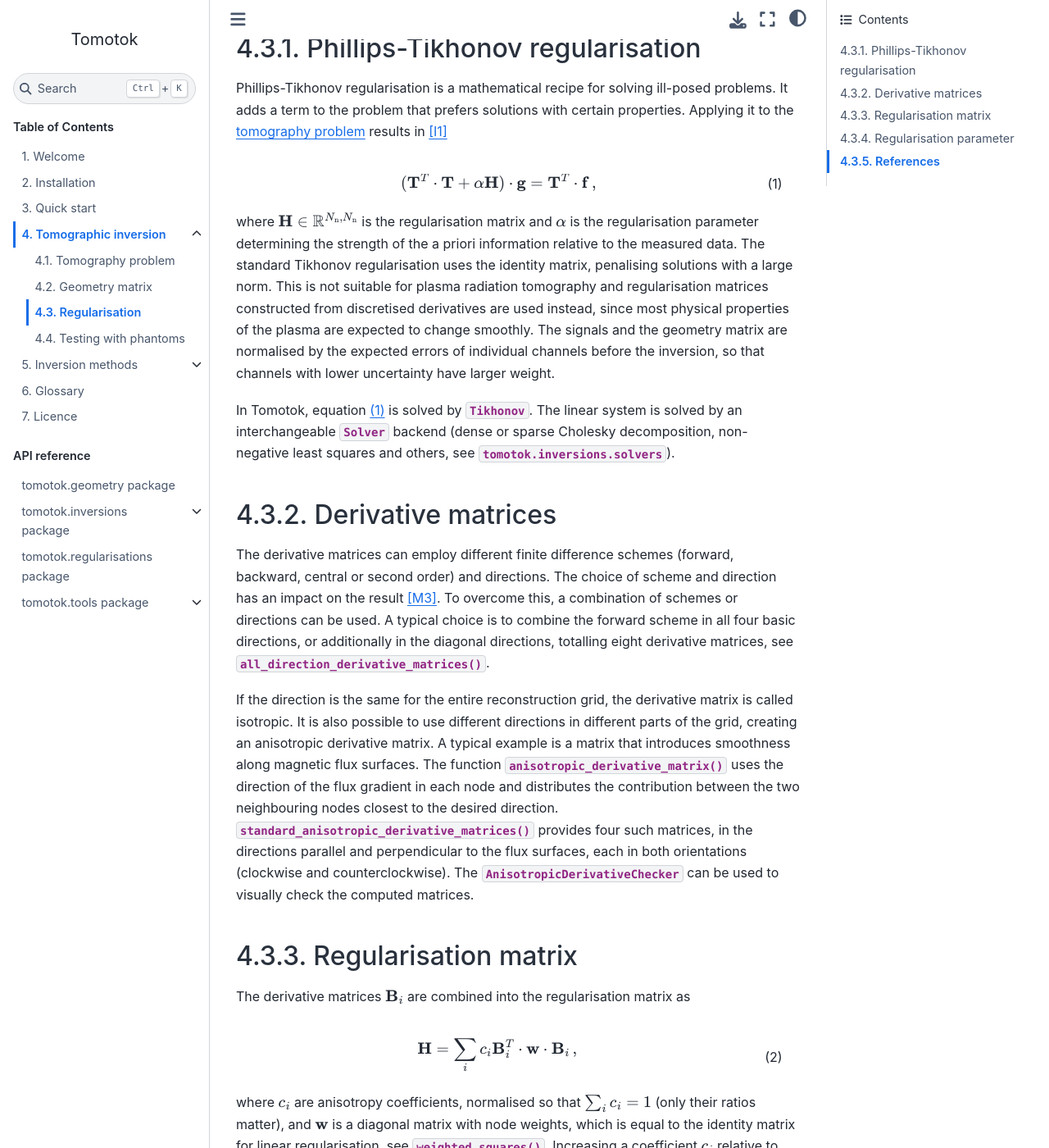
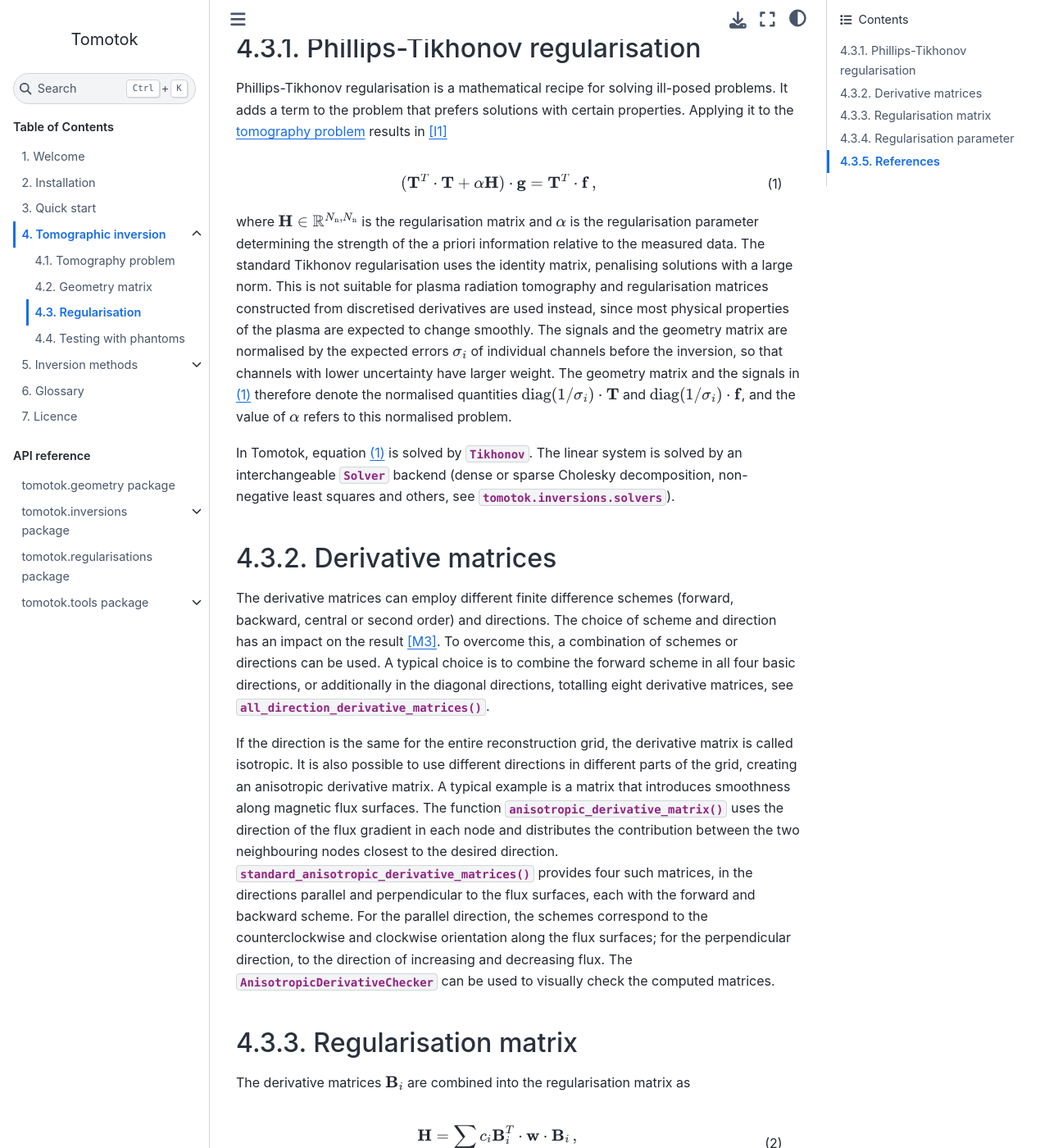
Before and after one commit to Tomotok/core, a Sphinx documentation site: the page built from docs/source/tomography/regularisation.rst, in a window 1280 px wide and 1400 px high, scrolled down 270 px. Shown: the whole window at 82% size. Built offline with Sphinx 7.4.7 and the Sphinx Book theme 1.1.4, drawn with Linux system fonts in a browser that asks for light colours; the version number could not be read and is left out; some of the changed text lies outside the part shown.

Commit message:
Clarify num, masking, normalisation and anisotropic orientations in docs

```diff
--- a/docs/source/methods/lame.rst
+++ b/docs/source/methods/lame.rst
@@ -93,7 +93,7 @@
 Implementation
 --------------
 
-The structure of the classes is based on the algorithms proposed by T. Odstrcil in [L1]_. A base class :class:`~tomotok.inversions.lame.Algebraic` implements the series expansion :eq:`series` in its ``invert`` method, while subclasses implement the ``decompose`` method. Unlike other :class:`~tomotok.inversions.base.RegularisedInversion` subclasses, algebraic methods do not use a :class:`~tomotok.inversions.solvers.base.Solver`. In the current implementation, the decomposition is recomputed on every call, since the inputs are normalised by the errors of the given time slice. Within a call, different values of the regularisation parameter are evaluated without recomputing the decomposition, which speeds up the search for the regularisation parameter compared to :class:`~tomotok.inversions.tikhonov.Tikhonov`. The ``num`` parameter limits the number of components :math:`K` used in the series expansion.
+The structure of the classes is based on the algorithms proposed by T. Odstrcil in [L1]_. A base class :class:`~tomotok.inversions.lame.Algebraic` implements the series expansion :eq:`series` in its ``invert`` method, while subclasses implement the ``decompose`` method. Unlike other :class:`~tomotok.inversions.base.RegularisedInversion` subclasses, algebraic methods do not use a :class:`~tomotok.inversions.solvers.base.Solver`. In the current implementation, the decomposition is recomputed on every call, since the inputs are normalised by the errors of the given time slice. Within a call, different values of the regularisation parameter are evaluated without recomputing the decomposition, which speeds up the search for the regularisation parameter compared to :class:`~tomotok.inversions.tikhonov.Tikhonov`. The ``num`` parameter limits the number of components :math:`K` used in the series expansion, and it can be changed for a single evaluation by the ``num`` argument of ``invert``. :class:`~tomotok.inversions.lame.SvdAlgebraic` always computes all components and ``num`` only truncates the series, while :class:`~tomotok.inversions.lame.GevAlgebraic` computes only the :math:`K` largest eigenvalues, see below.
 
 - :class:`~tomotok.inversions.lame.SvdAlgebraic` implements the SVD method. It works with dense matrices; sparse inputs are converted to dense format.
 - :class:`~tomotok.inversions.lame.GevAlgebraic` implements the GEV method using the sparse eigenvalue solver :func:`scipy.sparse.linalg.eigsh`. Only :math:`K` largest eigenvalues are computed (:math:`N_\mathrm{c}` by default), which makes it suitable for large grids. If the requested number of components is not smaller than :math:`N_\mathrm{n}`, the dense solver :func:`scipy.linalg.eigh` is used instead. Components with numerically zero eigenvalues, which occur for a rank-deficient geometry matrix, are discarded.
@@ -106,7 +106,7 @@
     - Additional QR sweeps converge only slowly, e.g. 50 sweeps reached a relative error of about :math:`10^{-3}` while being several times slower than the SVD.
     - Diagonalising the small triangular matrix exactly by SVD gives the exact solution, but at the same cost as the SVD of the full matrix, since LAPACK already performs an initial QR decomposition for strongly non-square matrices.
 
-The regularisation parameter can be determined by any :class:`~tomotok.inversions.base.RegularisationSelector`. Additionally, :class:`~tomotok.inversions.lame.FastSelector` provides a fast estimate of :math:`\alpha` from the diagonal values of :math:`\mathbf{D}` without any additional inversion. Supported estimates are the ``mean``, ``median``, ``quantile`` (the :math:`2/e` quantile, default), ``logmean`` (geometric mean) and ``half`` (half of the maximum value) of the diagonal values. Since the singular values enter the filter factors :eq:`filters` squared, the estimate is squared by default, which can be switched off by the ``square`` parameter.
+The regularisation parameter can be determined by any :class:`~tomotok.inversions.base.RegularisationSelector`. Additionally, :class:`~tomotok.inversions.lame.FastSelector` provides a fast estimate of :math:`\alpha` from the diagonal values of :math:`\mathbf{D}` without any additional inversion. The estimate is computed from all singular values stored by the decomposition, regardless of the truncation of the series. These are all :math:`N_\mathrm{c}` values for :class:`~tomotok.inversions.lame.SvdAlgebraic`, but only the :math:`K` computed values for :class:`~tomotok.inversions.lame.GevAlgebraic`, so the same ``num`` can lead to different estimates for the two methods. Supported estimates are the ``mean``, ``median``, ``quantile`` (the :math:`2/e` quantile, default), ``logmean`` (geometric mean) and ``half`` (half of the maximum value) of the diagonal values. Since the singular values enter the filter factors :eq:`filters` squared, the estimate is squared by default, which can be switched off by the ``square`` parameter.
 
 References
 ----------
--- a/docs/source/tomography/regularisation.rst
+++ b/docs/source/tomography/regularisation.rst
@@ -15,7 +15,7 @@
 
    ( \mathbf{T}^T \cdot \mathbf{T} + \alpha \mathbf{H} ) \cdot \mathbf{g} = \mathbf{T}^T \cdot \mathbf{f} \,,
 
-where :math:`\mathbf{H} \in \mathbb{R}^{N_\mathrm{n}, N_\mathrm{n}}` is the regularisation matrix and :math:`\alpha` is the regularisation parameter determining the strength of the a priori information relative to the measured data. The standard Tikhonov regularisation uses the identity matrix, penalising solutions with a large norm. This is not suitable for plasma radiation tomography and regularisation matrices constructed from discretised derivatives are used instead, since most physical properties of the plasma are expected to change smoothly. The signals and the geometry matrix are normalised by the expected errors of individual channels before the inversion, so that channels with lower uncertainty have larger weight.
+where :math:`\mathbf{H} \in \mathbb{R}^{N_\mathrm{n}, N_\mathrm{n}}` is the regularisation matrix and :math:`\alpha` is the regularisation parameter determining the strength of the a priori information relative to the measured data. The standard Tikhonov regularisation uses the identity matrix, penalising solutions with a large norm. This is not suitable for plasma radiation tomography and regularisation matrices constructed from discretised derivatives are used instead, since most physical properties of the plasma are expected to change smoothly. The signals and the geometry matrix are normalised by the expected errors :math:`\sigma_i` of individual channels before the inversion, so that channels with lower uncertainty have larger weight. The geometry matrix and the signals in :eq:`tikhonov` therefore denote the normalised quantities :math:`\mathrm{diag}(1/\sigma_i) \cdot \mathbf{T}` and :math:`\mathrm{diag}(1/\sigma_i) \cdot \mathbf{f}`, and the value of :math:`\alpha` refers to this normalised problem.
 
 In Tomotok, equation :eq:`tikhonov` is solved by :class:`~tomotok.inversions.tikhonov.Tikhonov`. The linear system is solved by an interchangeable :class:`~tomotok.inversions.solvers.base.Solver` backend (dense or sparse Cholesky decomposition, non-negative least squares and others, see :mod:`tomotok.inversions.solvers`).
 
@@ -24,7 +24,7 @@
 
 The derivative matrices can employ different finite difference schemes (forward, backward, central or second order) and directions. The choice of scheme and direction has an impact on the result [M3]_. To overcome this, a combination of schemes or directions can be used. A typical choice is to combine the forward scheme in all four basic directions, or additionally in the diagonal directions, totalling eight derivative matrices, see :func:`~tomotok.regularisations.derivatives.all_direction_derivative_matrices`.
 
-If the direction is the same for the entire reconstruction grid, the derivative matrix is called isotropic. It is also possible to use different directions in different parts of the grid, creating an anisotropic derivative matrix. A typical example is a matrix that introduces smoothness along magnetic flux surfaces. The function :func:`~tomotok.regularisations.derivatives.anisotropic_derivative_matrix` uses the direction of the flux gradient in each node and distributes the contribution between the two neighbouring nodes closest to the desired direction. :func:`~tomotok.regularisations.derivatives.standard_anisotropic_derivative_matrices` provides four such matrices, in the directions parallel and perpendicular to the flux surfaces, each in both orientations (clockwise and counterclockwise). The :class:`~tomotok.tools.checkers.AnisotropicDerivativeChecker` can be used to visually check the computed matrices.
+If the direction is the same for the entire reconstruction grid, the derivative matrix is called isotropic. It is also possible to use different directions in different parts of the grid, creating an anisotropic derivative matrix. A typical example is a matrix that introduces smoothness along magnetic flux surfaces. The function :func:`~tomotok.regularisations.derivatives.anisotropic_derivative_matrix` uses the direction of the flux gradient in each node and distributes the contribution between the two neighbouring nodes closest to the desired direction. :func:`~tomotok.regularisations.derivatives.standard_anisotropic_derivative_matrices` provides four such matrices, in the directions parallel and perpendicular to the flux surfaces, each with the forward and backward scheme. For the parallel direction, the schemes correspond to the counterclockwise and clockwise orientation along the flux surfaces; for the perpendicular direction, to the direction of increasing and decreasing flux. The :class:`~tomotok.tools.checkers.AnisotropicDerivativeChecker` can be used to visually check the computed matrices.
 
 Regularisation matrix
 ---------------------
@@ -38,7 +38,7 @@
 
 where :math:`c_i` are anisotropy coefficients, normalised so that :math:`\sum_i c_i = 1` (only their ratios matter), and :math:`\mathbf{w}` is a diagonal matrix with node weights, which is equal to the identity matrix for linear regularisation, see :func:`~tomotok.regularisations.matrices.weighted_squares`. Increasing a coefficient :math:`c_i` relative to the others requires the result to be smoother in the direction represented by the respective derivative matrix. In combination with a magnetic equilibrium reconstruction and anisotropic derivative matrices, the coefficients can be used to prefer solutions that are smoother along the magnetic flux surfaces and steeper perpendicular to them. This is usually referred to as anisotropic regularisation. It is the most common choice for tokamak plasma, motivated by theory, even though it is only one of many possible combinations.
 
-Nodes outside the region of interest, e.g. outside the vessel, can be removed from the derivative matrices using the ``mask`` parameter. The ``compensate_edges`` option, enabled by default, modifies the diagonal so that the sum of each row is zero, i.e. a constant emissivity is not penalised, also in the nodes at the edge of the grid or mask. Without it, the edge rows penalise the value of the emissivity itself, as if it were zero outside the grid. With compensation, the regularisation matrix is singular, with the constant vector as its null space, which has to be taken into account for :doc:`../methods/lame`.
+Nodes outside the region of interest, e.g. outside the vessel, can be removed from the derivative matrices using the ``mask`` parameter, a boolean array with shape ``(nz, nr)`` that is ``True`` for the nodes to keep. The geometry matrix has to be reduced in the same way, e.g. ``gmat[:, mask.ravel()]``, and the result of the inversion then contains values only for the kept nodes. The ``compensate_edges`` option, enabled by default, modifies the diagonal so that the sum of each row is zero, i.e. a constant emissivity is not penalised, also in the nodes at the edge of the grid or mask. Without it, the edge rows penalise the value of the emissivity itself, as if it were zero outside the grid. With compensation, the regularisation matrix is singular, with the constant vector as its null space, which has to be taken into account for :doc:`../methods/lame`.
 
 .. _pearson:
 
```
